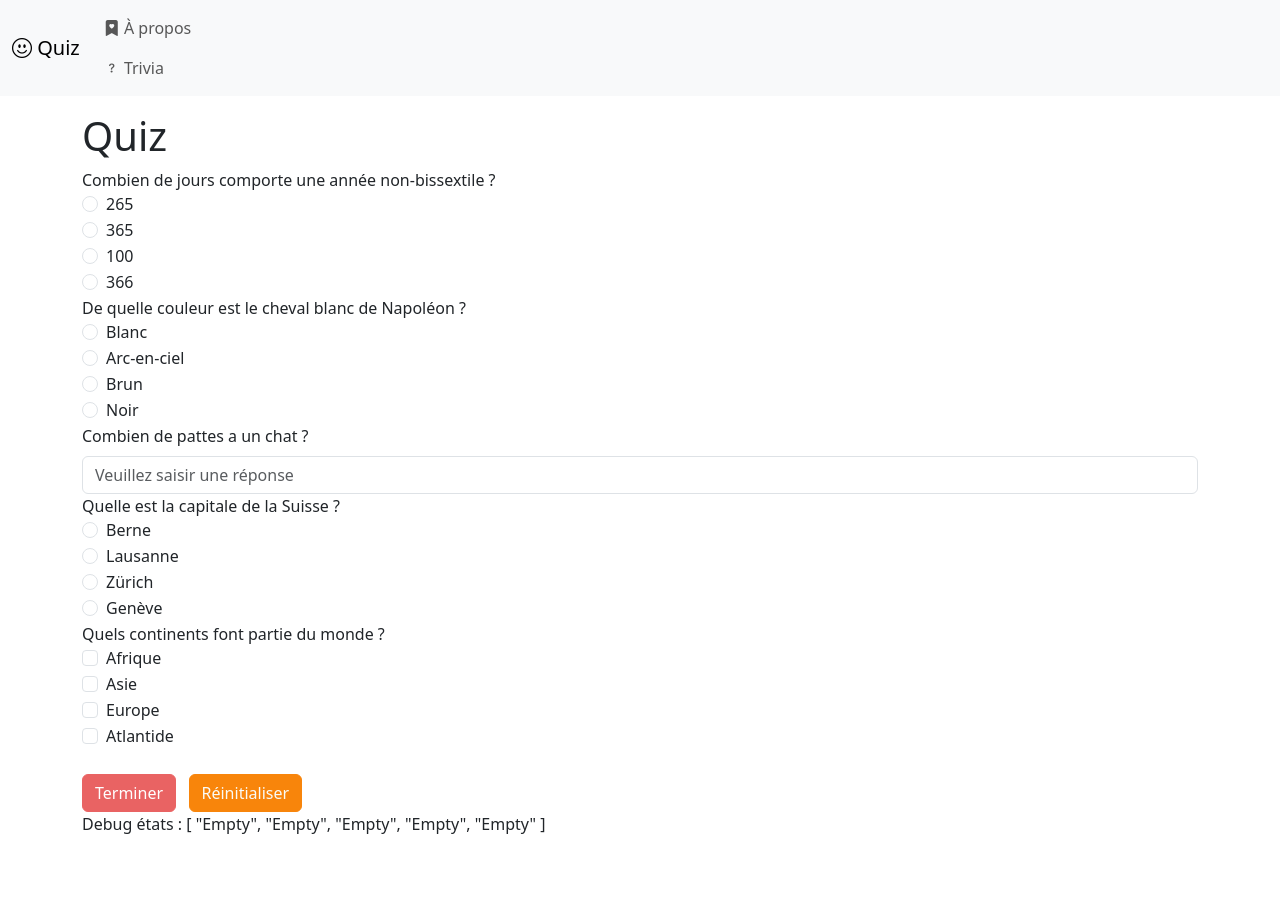
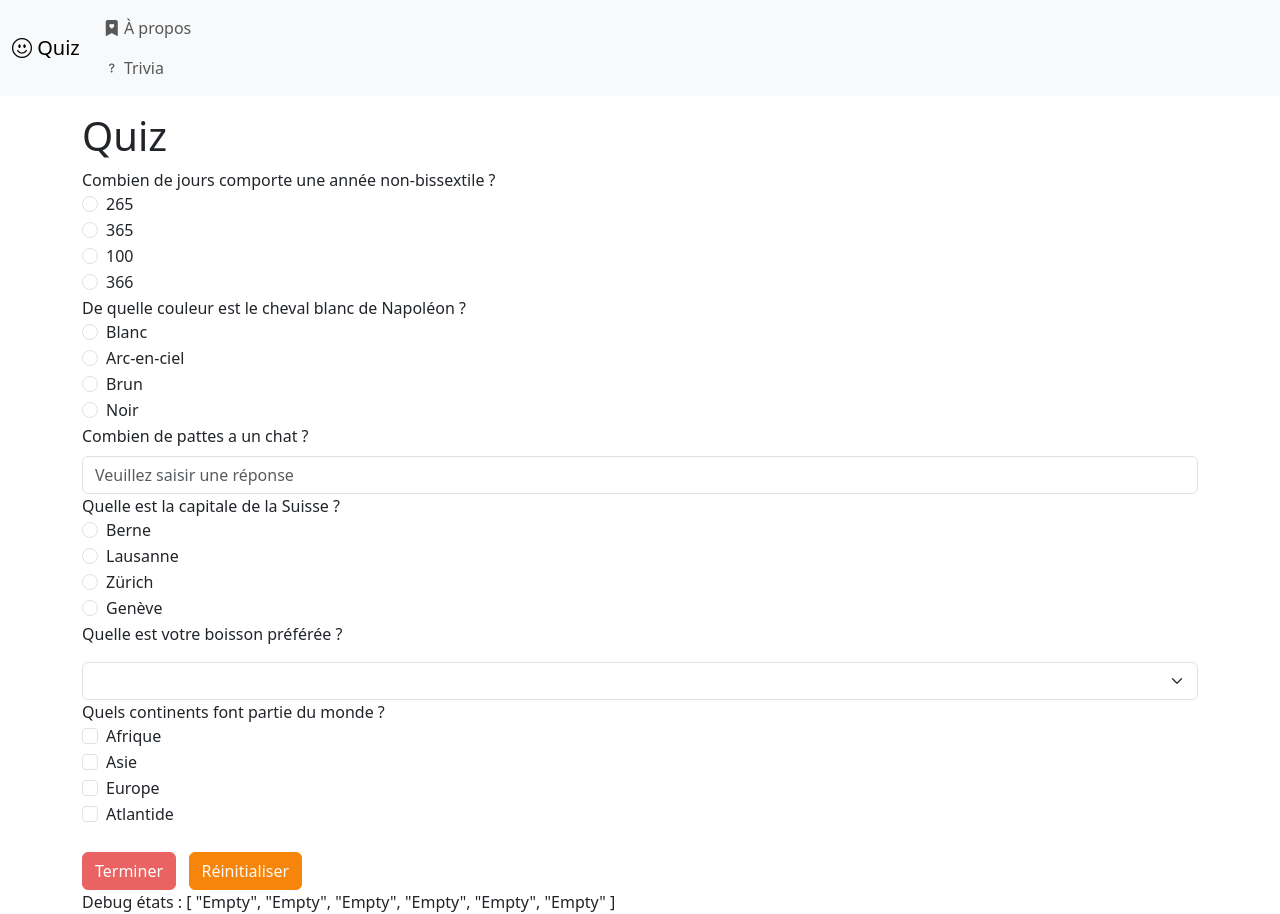
Before and after one commit to hepl-bs21inf5/sem07-project-emiliewermelinger, a Vue app: page / in a window 1280 px wide. Before the commit the page ends 836 px from the top, so only its background shows below. Built offline with nearby package versions, Linux system fonts and the light colour scheme.

Commit message:
ajoutQuestionSelect

```diff
--- /dev/null
+++ b/src/components/QuestionSelect.vue
@@ -0,0 +1,89 @@
+<script setup lang="ts">
+  import { ref,watch, type PropType } from "vue";
+  import { QuestionState } from '@/utils/models'
+
+  const model = defineModel<QuestionState>();
+  const props = defineProps({
+    id: { type: String, required: true },
+    text: { type: String, required: true },
+    options: {
+      type: Array as PropType<Array<{ value: string; text: string }>>,
+      required: true,
+    },
+    answerDetail:{type: String, default:"Aucune information complémentaire"},
+    answer:{type: String,required: true,}
+  });
+
+  const value= ref<string| null>(null)
+
+  watch(  //si la réponse est juste., cela deviendra Correct et sinon Wrong -> seulement si l'état de la question est Submit
+    model,
+    (newModel) => {
+      if (newModel === QuestionState.Submit) {
+        model.value = value.value === props.answer ? QuestionState.Correct : QuestionState.Wrong
+    }else if (newModel === QuestionState.Empty) {
+      value.value = null
+    }
+  },
+);
+  watch( //permet de mettre à jour la valeur, si null -> empty, sinon Fill
+    value,
+    (newValue)=>{
+      if (newValue===null){
+        model.value = QuestionState.Empty
+      }else{
+        model.value = QuestionState.Fill
+      }
+    },
+    {immediate: true},
+  )
+</script>
+
+<template>
+  <div>
+    <p>{{ props.text }}</p>
+    <select
+      v-model="value"
+      :disabled="model === QuestionState.Submit || model === QuestionState.Correct || model === QuestionState.Wrong"
+      class="form-select"
+    >
+    <option value="" disabled>Choisissez une réponse</option>
+      <option
+        v-for="option in props.options"
+        :key="option.value"
+        :value="option.value"
+      >
+        {{ option.text }}
+      </option>
+    </select>
+  <!--<div v-for="option in props.options" :key="option.value" class="form-check">
+    <input
+      :id="`${props.id}-${option.value}`"
+      v-model="value"
+      class="form-check-input"
+      type="radio"
+      :name="props.id"
+      :value="option.value"
+      :disabled="
+        model === QuestionState.Submit ||
+        model === QuestionState.Correct ||
+        model === QuestionState.Wrong"
+    />
+    <label class="form-check-label" :for="`${props.id}-${option.value}`">
+      {{ option.text }}
+    </label>
+  </div>-->
+    <div v-if="model === QuestionState.Correct || model === QuestionState.Wrong">
+      <p v-if="model === QuestionState.Correct" class="text-success">Juste !</p>
+      <p v-else class="text-danger">
+        Faux ! La réponse était : {{ props.answer }}
+      </p>
+     <p class="blockquote-footer">{{ props.answerDetail }}</p>
+    </div>
+  </div>
+</template>
+<style scoped>
+  .text-danger {
+    color: purple !important;
+  }
+</style>
--- a/src/components/QuizForm.vue
+++ b/src/components/QuizForm.vue
@@ -1,6 +1,7 @@
 <script setup lang="ts">
 import QuestionRadio from '@/components/QuestionRadio.vue'
 import QuestionCheckbox from './QuestionCheckbox.vue'
+import QuestionSelect from './QuestionSelect.vue'
 import QuestionText from './QuestionText.vue'
 import { QuestionState } from '@/utils/models'
 import { computed, ref } from 'vue'
@@ -83,9 +84,22 @@
         { value: 'Genève', text: 'Genève' },
       ]"
     />
+    <QuestionSelect
+      id="questionFavori"
+      v-model="questionStates[4]"
+      answer="café"
+      text="Quelle est votre boisson préférée ?"
+      :options="[
+        { value: 'café', text: 'Café' },
+        { value: 'thé', text: 'Thé' },
+        { value: 'eau', text: 'Eau' },
+        { value: 'jus', text: 'Jus' }
+      ]"
+    />
+
     <QuestionCheckbox
       id="continents"
-      v-model="questionStates[4]"
+      v-model="questionStates[5]"
       :answer="['Afrique', 'Europe']"
       text="Quels continents font partie du monde ?"
       :options="[
```
